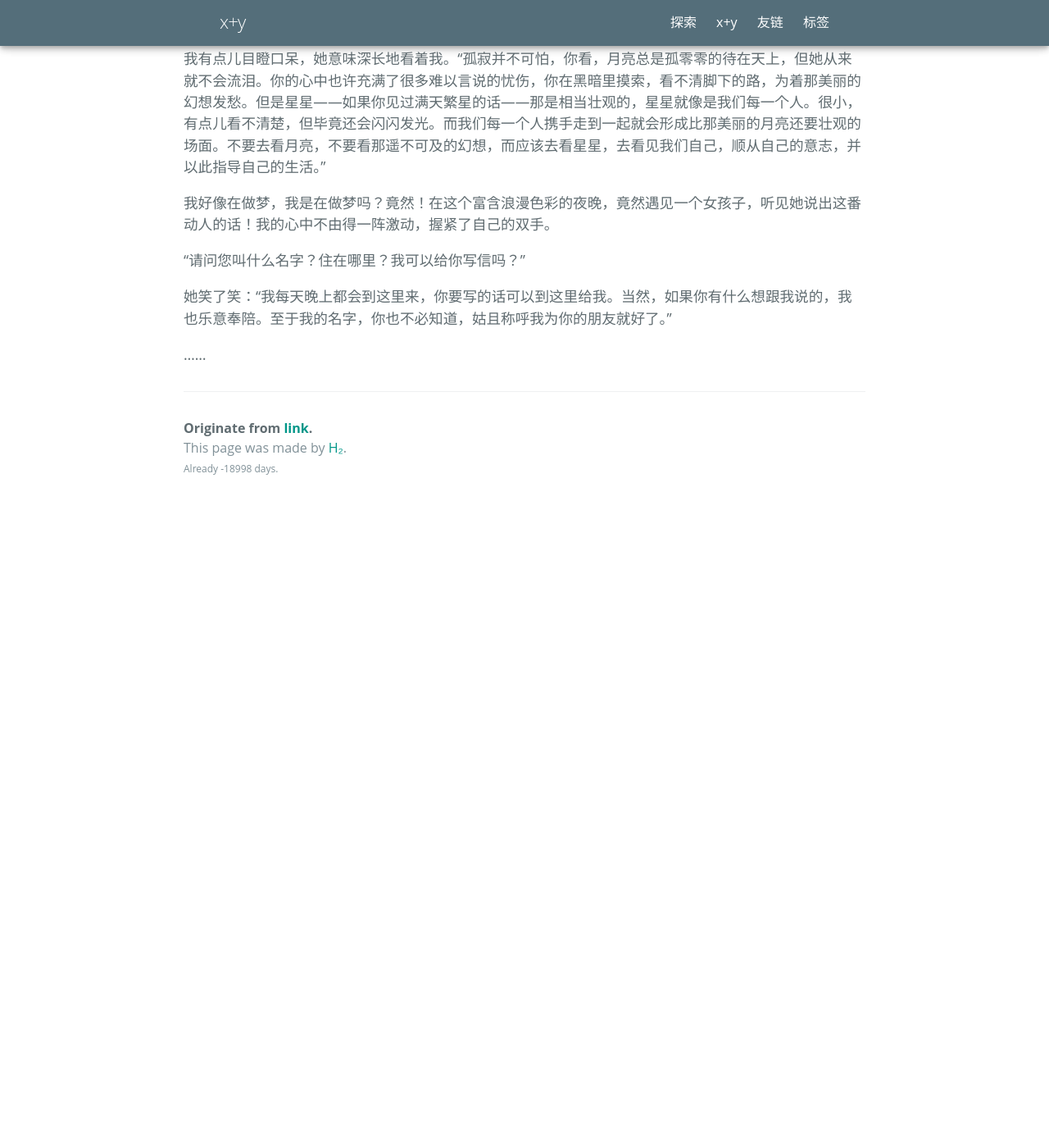
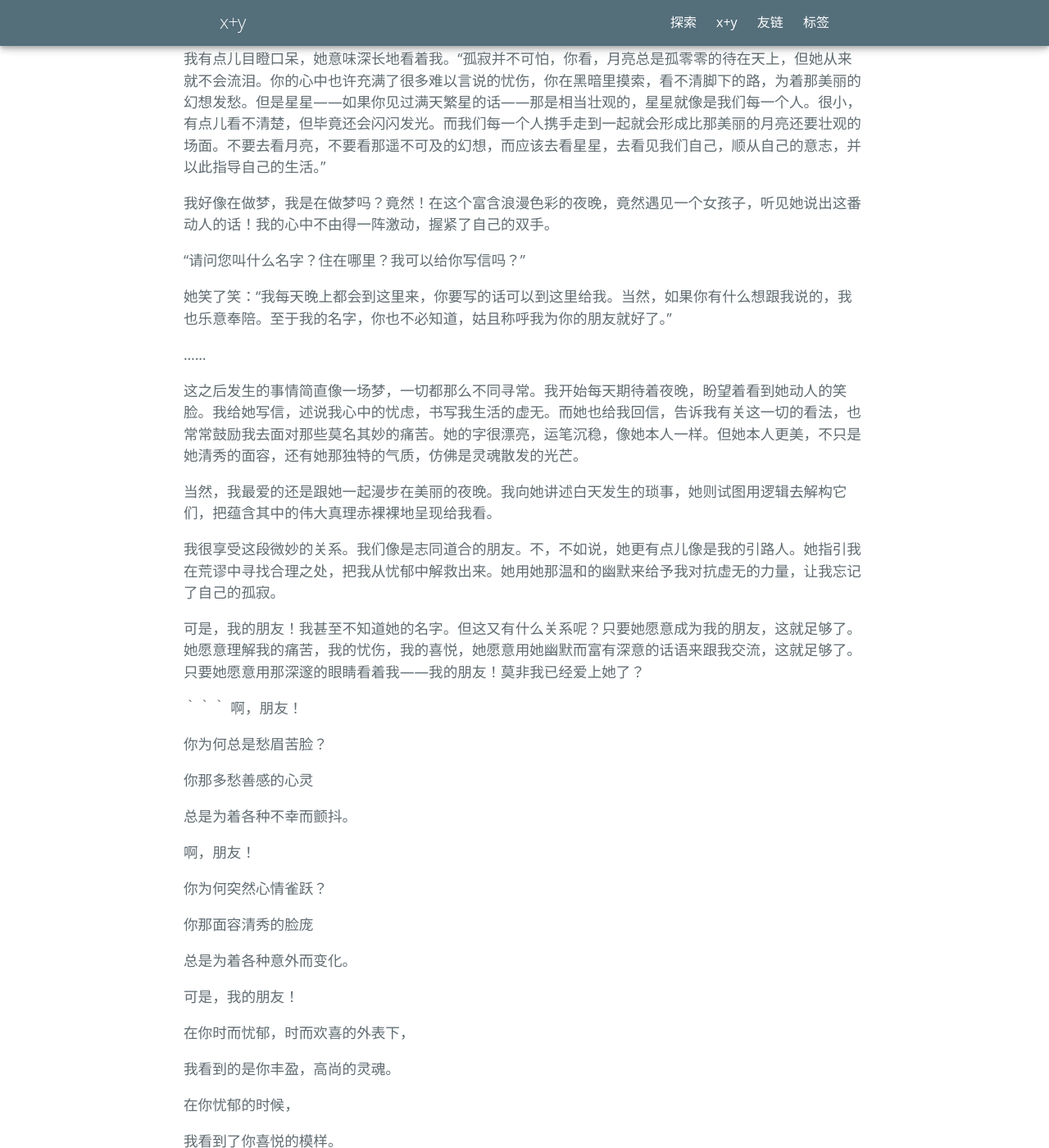
Before and after one commit to xplusy44/xplusy44.github.io, a Jekyll site: the page built from _posts/2022-1-8-朋友.md, in a window 1280 px wide and 1400 px high, scrolled down 1587 px. Shown: the whole window at 82% size. Built offline with Jekyll 4.4.1, drawn with Linux system fonts in a browser that asks for light colours; some web fonts are replaced; our own code applies the rules of GitHub Pages for plain Markdown files; before the commit the page ends 2217 px from its top, so only the background shows below that; some of the changed text lies outside the part shown.

Commit message:
Update 2022-1-8-朋友.md

```diff
--- a/_posts/2022-1-8-朋友.md
+++ b/_posts/2022-1-8-朋友.md
@@ -37,3 +37,77 @@
 她笑了笑：“我每天晚上都会到这里来，你要写的话可以到这里给我。当然，如果你有什么想跟我说的，我也乐意奉陪。至于我的名字，你也不必知道，姑且称呼我为你的朋友就好了。”
 
 ......
+
+这之后发生的事情简直像一场梦，一切都那么不同寻常。我开始每天期待着夜晚，盼望着看到她动人的笑脸。我给她写信，述说我心中的忧虑，书写我生活的虚无。而她也给我回信，告诉我有关这一切的看法，也常常鼓励我去面对那些莫名其妙的痛苦。她的字很漂亮，运笔沉稳，像她本人一样。但她本人更美，不只是她清秀的面容，还有她那独特的气质，仿佛是灵魂散发的光芒。
+
+当然，我最爱的还是跟她一起漫步在美丽的夜晚。我向她讲述白天发生的琐事，她则试图用逻辑去解构它们，把蕴含其中的伟大真理赤裸裸地呈现给我看。
+
+我很享受这段微妙的关系。我们像是志同道合的朋友。不，不如说，她更有点儿像是我的引路人。她指引我在荒谬中寻找合理之处，把我从忧郁中解救出来。她用她那温和的幽默来给予我对抗虚无的力量，让我忘记了自己的孤寂。
+
+可是，我的朋友！我甚至不知道她的名字。但这又有什么关系呢？只要她愿意成为我的朋友，这就足够了。她愿意理解我的痛苦，我的忧伤，我的喜悦，她愿意用她幽默而富有深意的话语来跟我交流，这就足够了。只要她愿意用那深邃的眼睛看着我——我的朋友！莫非我已经爱上她了？
+
+
+｀｀｀
+啊，朋友！
+
+你为何总是愁眉苦脸？
+
+你那多愁善感的心灵
+
+总是为着各种不幸而颤抖。
+
+啊，朋友！
+
+你为何突然心情雀跃？
+
+你那面容清秀的脸庞
+
+总是为着各种意外而变化。
+
+可是，我的朋友！
+
+在你时而忧郁，时而欢喜的外表下，
+
+我看到的是你丰盈，高尚的灵魂。
+
+在你忧郁的时候，
+
+我看到了你喜悦的模样。
+
+在你脆弱的时候，
+
+我看到了你不羁的模样。
+
+在你望着月亮吹口哨的时候，
+
+我看到了——
+
+你像个孩子一般的真诚。
+
+在你独自一人孤寂地看书的时候，
+
+我看到了——
+
+你的智慧，哲学般的沉思。
+
+但是，我的朋友！
+
+不要总是怀疑自己。
+
+你对自我的怀疑让我心碎，
+
+你竟然不相信上天赐予你的
+
+敏锐而准确的直觉。
+
+相信我吧，朋友！
+
+像相信我一样相信你自己！
+
+我永远在你身旁
+
+追随你，指引你，
+
+我的朋友。
+
+｀｀｀
```
